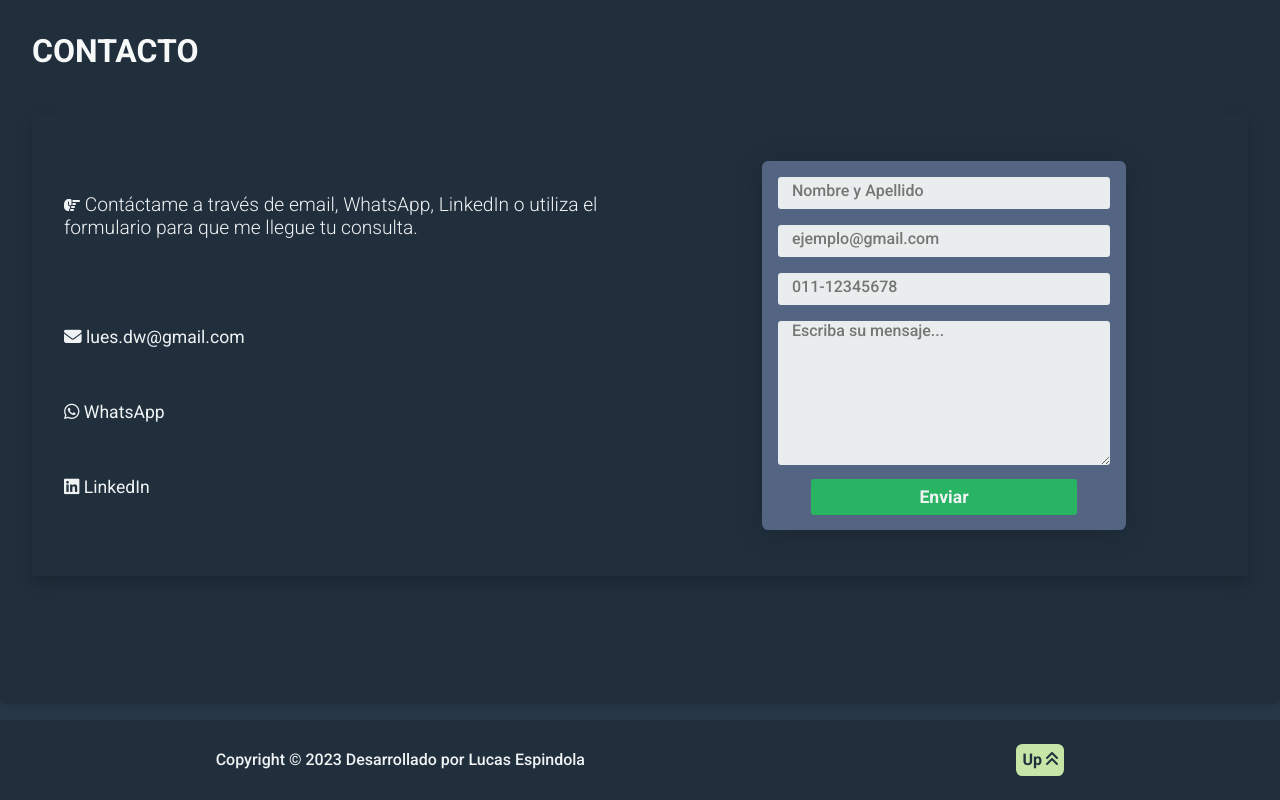
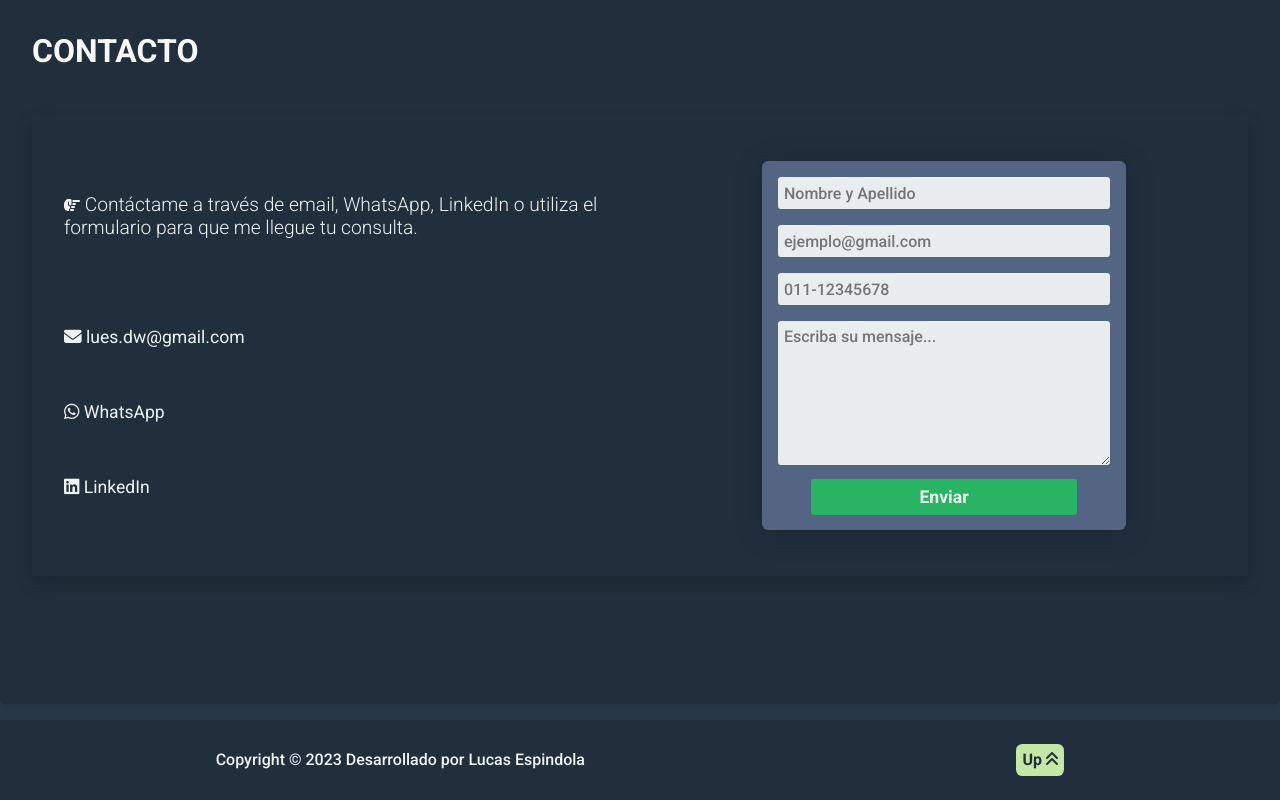
Before and after one commit to lucas-espi/lues-developer-web, a website: page index.html in a window 1280 px wide. Shown: the part 2621-3421 px from the top of the page. Drawn offline with Linux system fonts and the light colour scheme.

Commit message:
corriginedo divc successdddddddddd

```diff
--- a/src/assets/css/styleComponent/_contacto.css
+++ b/src/assets/css/styleComponent/_contacto.css
@@ -99,10 +99,11 @@
 
 .form-contacto > input{
     background-color: var(--color-one-2);
+    color: #3B4856;
     border: none;
     border-radius: .2rem;
     height: 2rem;
-    padding-bottom: .3rem;
+    padding-left: .4rem;
     font-family: var(--ffamlily-one);
     font-weight: 500;
     font-size: 1rem;
@@ -113,12 +114,16 @@
         border: none;
         outline: none;
     }
+    &:active{
+        color: #3B4856;
+    }
 }
 .form-contacto > textarea{
     background-color: var(--color-one-2);
     border: none;
     border-radius: .2rem;
-    padding-bottom: .5rem;
+    padding-left: .4rem;
+    padding-top: .4rem;
     height: 9rem;
     margin: .5rem 0;
 
@@ -130,6 +135,9 @@
     &:focus {
         border: none;
         outline: none;
+    }
+    &:active{
+        color: #3B4856;
     }
 }
 
@@ -146,35 +154,6 @@
     margin: .5rem auto;
     margin: auto;
     cursor: pointer;
-}
-
-/* Cambiar el color del texto que el usuario escribe en los campos de entrada */
-.form-contacto input[type="text"],
-.form-contacto input[type="email"],
-.form-contacto input[type="tel"],
-.form-contacto textarea {
-  color: var(--color-three); /* Cambia esto al color que desees */
-}
-
-/* Puedes ajustar el color para cada tipo de campo si es necesario */
-.form-contacto input[type="text"] {
-    color: var(--color-three);
-    padding-left: .4rem;
-}
-
-.form-contacto input[type="email"] {
-    color: var(--color-three);
-    padding-left: .4rem;
-}
-
-.form-contacto input[type="tel"] {
-    color: var(--color-three);
-    padding-left: .4rem;
-}
-
-.form-contacto textarea {
-    color: var(--color-three);
-    padding-left: .4rem;
 }
 
 /* Tablet */
```
Also changed, not shown: index.html (+4 -4 lines).
